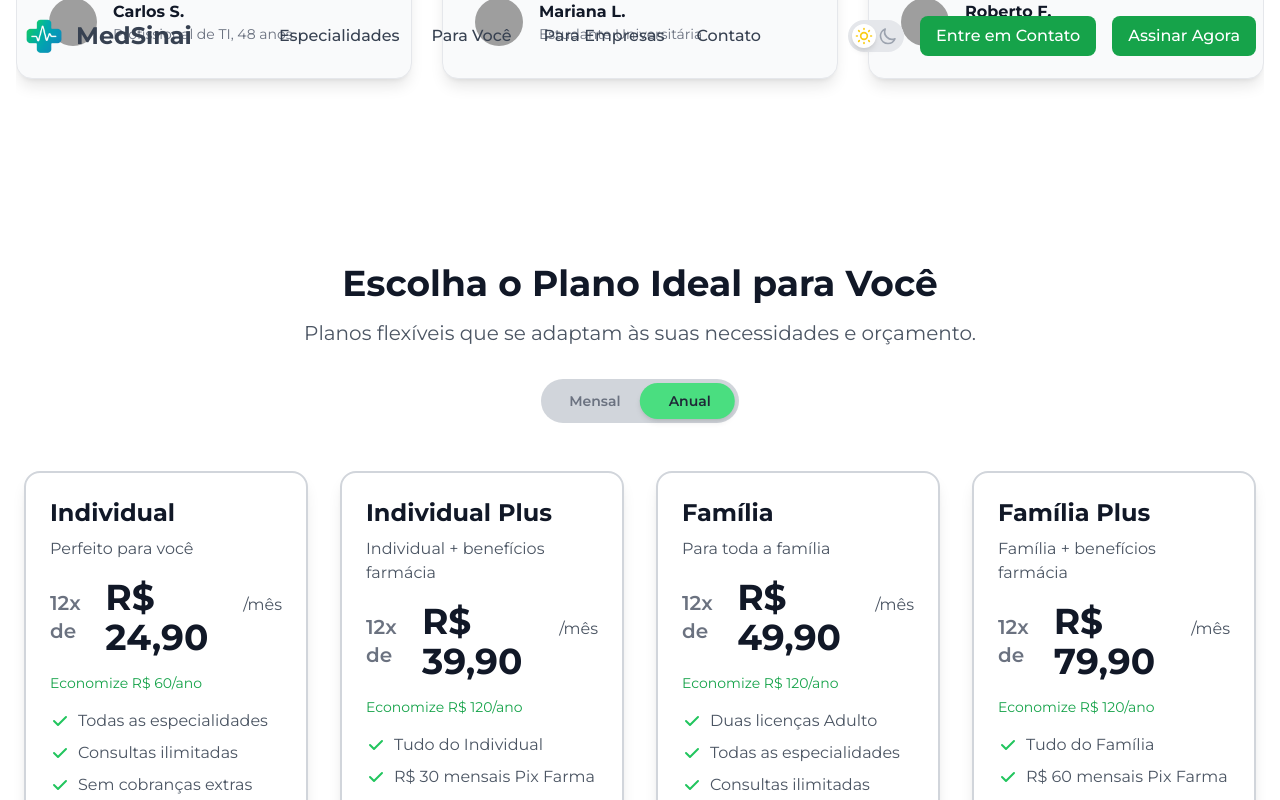
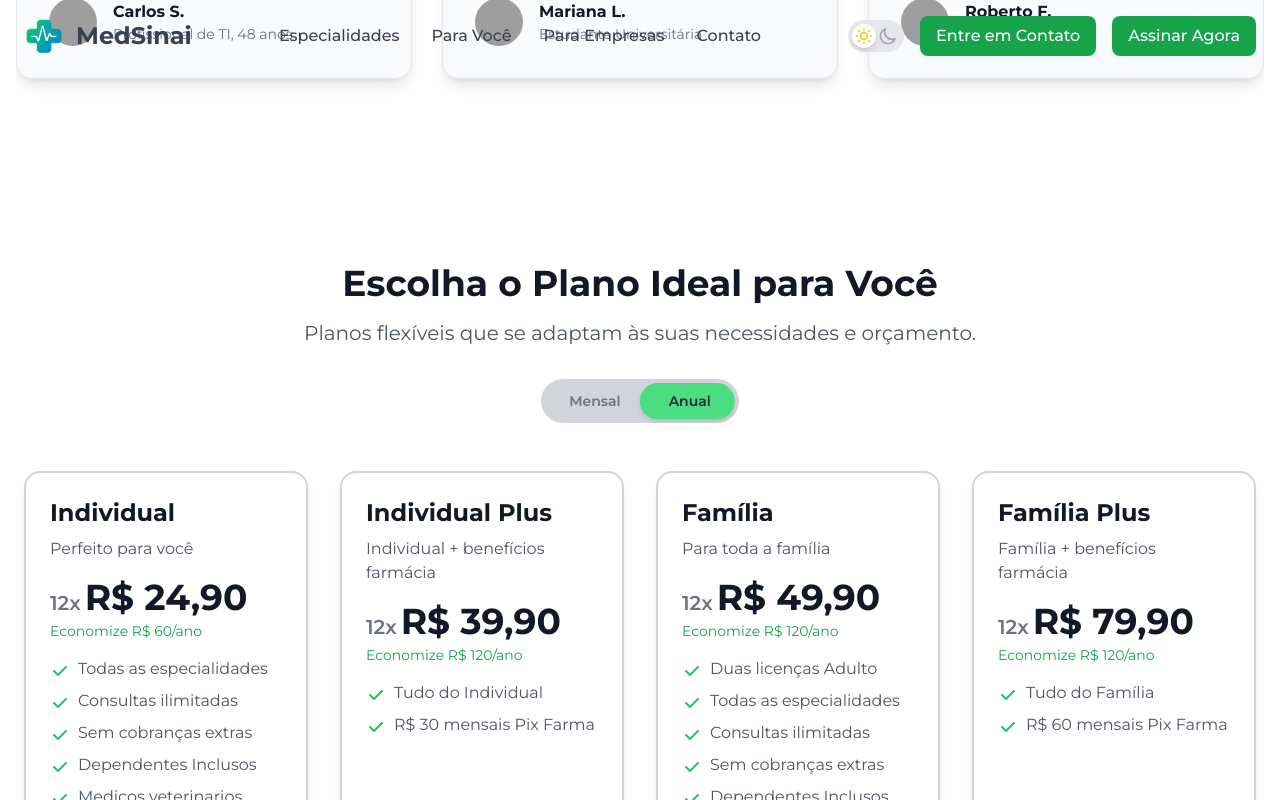
Before and after one commit to Bruunohfs/Site-institucional-e-checkout-MedSinai, a React (Vite) app: page / in a window 1280 px wide. Both pictures are taken after a click on the button "Anual". Shown: the part 4200-5000 px from the top of the page. Built offline with nearby package versions, Linux system fonts and the light colour scheme; grey boxes are pictures that could not be loaded.

Commit message:
melhorias visuais

```diff
--- a/src/App.css
+++ b/src/App.css
@@ -39,3 +39,7 @@
 .read-the-docs {
   color: #888;
 }
+
+.shadow-text {
+  text-shadow: 0px 2px 4px rgba(0, 0, 0, 0.5);
+}
--- a/src/App.jsx
+++ b/src/App.jsx
@@ -555,28 +555,43 @@ const comoFuncionaSteps = [
     <div className="grid grid-cols-1 md:grid-cols-2 lg:grid-cols-4 gap-8">
       {planosAtivos.map((plano) => (
         <div key={plano.id} className="border-2 border-gray-300 dark:border-gray-700 rounded-2xl p-6 flex flex-col shadow-lg hover:shadow-xl hover:-translate-y-1 transition-all duration-300">
+          <div> {/* Envolvemos em uma div para controle */}
             <h3 className="text-2xl font-bold text-gray-900 dark:text-white mb-2">{plano.nome}</h3>
-          <p className="text-gray-600 dark:text-gray-400 mb-4">{plano.descricao}</p>
-          <div className="mb-4 flex items-baseline">
+            {/* MUDANÇA 1: Adicionamos altura mínima à descrição */}
+            <p className="text-gray-600 dark:text-gray-400 mb-4 min-h-[20px]">{plano.descricao}</p>
+          </div>
+          <div className="mb-4 min-h-[50px]">
+            <div className="flex items-baseline whitespace-nowrap">
               {plano.parcelamento && (
                 <span className="text-xl font-semibold text-gray-500 dark:text-gray-400 mr-1">
                   {plano.parcelamento}
                 </span>
               )}
-              <span className="text-4xl font-bold text-gray-900 dark:text-white">R$ {plano.preco}</span>
+              <span className="text-3xl md:text-4xl font-bold text-gray-900 dark:text-white">R$ {plano.preco}</span>
+
+              {/* Sua lógica para não mostrar "/mês" no anual já está aqui e funcionando */}
+              {!isAnual && (
                 <span className="text-gray-600 dark:text-gray-400 ml-1">/mês</span>
+              )}
             </div>
-          {plano.economia && <p className="text-sm text-green-600 dark:text-green-400 mb-4">{plano.economia}</p>}
+
+            {/* MUDANÇA 3: A frase de economia agora está dentro do grupo */}
+            {plano.economia && <p className="text-sm text-green-600 dark:text-green-400 mt-1">{plano.economia}</p>}
+          </div>
+
+          {/* LISTA DE BENEFÍCIOS */}
           <ul className="space-y-2 mb-6 text-gray-600 dark:text-gray-300 flex-grow">
             {plano.beneficios.map((beneficio, index) => (
-              <li key={index} className="flex items-center">
-                <svg className="w-5 h-5 text-green-500 mr-2" fill="currentColor" viewBox="0 0 20 20">
+              <li key={index} className="flex items-start"> {/* Usar items-start para alinhar melhor com textos de múltiplas linhas */}
+                <svg className="w-5 h-5 text-green-500 mr-2 flex-shrink-0 mt-1" fill="currentColor" viewBox="0 0 20 20">
                   <path fillRule="evenodd" d="M16.707 5.293a1 1 0 010 1.414l-8 8a1 1 0 01-1.414 0l-4-4a1 1 0 011.414-1.414L8 12.586l7.293-7.293a1 1 0 011.414 0z" clipRule="evenodd"></path>
                 </svg>
-                {beneficio}
+                <span>{beneficio}</span> {/* Envolver o texto em um span para melhor controle */}
               </li>
             ))}
           </ul>
+
+          {/* BOTÃO DE ASSINAR */}
           <button
             onClick={() => handleAssinarAgora(plano)}
             className="w-full mt-auto px-6 py-3 bg-green-600 text-white rounded-lg font-medium hover:bg-green-700 transition-colors"
--- /dev/null
+++ b/src/app imagem wide.jsx
@@ -0,0 +1,90 @@
+ <section className="relative w-full h-[30vh] md:h-[40vh] lg:h-[50vh] bg-gray-900 mt-20"> {/* <-- MUDANÇA 1: Adicionada margem no topo */}
+        {/* Container do Swiper (fundo) */}
+        <Swiper
+          ref={swiperRef}
+          modules={[Navigation, Autoplay]}
+          spaceBetween={0}
+          slidesPerView={1}
+          navigation={false}
+          loop={true}
+          autoplay={{
+            delay: 5000,
+            disableOnInteraction: false
+          }}
+          className="absolute inset-0 w-full h-full"
+        >
+          <SwiperSlide>
+            <img
+              src={bannerImage}
+              alt="MedSinai - Cuidado completo"
+              className="w-full h-full object-cover object-top" // <-- MUDANÇA 2: Adicionado object-top
+            />
+          </SwiperSlide>
+          <SwiperSlide>
+            <img
+              src={carrosselImg2}
+              alt="Clube de Vantagens"
+              className="w-full h-full object-cover object-center" // <-- MUDANÇA 2: Mantido como center (ou ajuste se necessário)
+            />
+          </SwiperSlide>
+          <SwiperSlide>
+            <img
+              src={carrosselImg3}
+              alt="Atendimento 24hrs"
+              className="w-full h-full object-cover object-center" // <-- MUDANÇA 2: Mantido como center (ou ajuste se necessário)
+            />
+          </SwiperSlide>
+        </Swiper>
+
+        {/* Botões de Navegação Customizados */}
+        <button
+          onClick={() => swiperRef.current?.swiper.slidePrev()}
+          className="absolute top-1/2 -translate-y-1/2 left-4 z-10 p-2 rounded-full bg-white/50 hover:bg-white/80 transition"
+        >
+          <svg xmlns="http://www.w3.org/2000/svg" className="h-6 w-6 text-gray-800" fill="none" viewBox="0 0 24 24" stroke="currentColor">
+            <path strokeLinecap="round" strokeLinejoin="round" strokeWidth={2} d="M15 19l-7-7 7-7" />
+          </svg>
+        </button>
+        <button
+          onClick={( ) => swiperRef.current?.swiper.slideNext()}
+          className="absolute top-1/2 -translate-y-1/2 right-4 z-10 p-2 rounded-full bg-white/50 hover:bg-white/80 transition"
+        >
+          <svg xmlns="http://www.w3.org/2000/svg" className="h-6 w-6 text-gray-800" fill="none" viewBox="0 0 24 24" stroke="currentColor">
+            <path strokeLinecap="round" strokeLinejoin="round" strokeWidth={2} d="M9 5l7 7-7 7" />
+          </svg>
+        </button>
+      </section>
+               {/* =================================================================== */}
+               {/* ============ NOVA SEÇÃO DE ESTATÍSTICAS (PROVA SOCIAL) ============ */}
+               {/* =================================================================== */}
+ <section className="py-12 bg-gray-50 dark:bg-gray-900">
+        <div className="container mx-auto">
+          <div className="bg-white dark:bg-gray-800 rounded-2xl shadow-2xl p-6 border border-gray-300 dark:border-gray-600">
+            <div className="grid grid-cols-1 md:grid-cols-3 gap-6 text-center">
+              {/* Estatística 1: Usuários */}
+              <div className="flex flex-col items-center">
+                <div className="flex items-center text-4xl font-bold bg-gradient-to-r from-green-400 to-blue-400 bg-clip-text text-transparent">
+                  <span className="mr-1">+</span>
+                  <CountUp end={1000000} duration={3} />
+                </div>
+                <p className="text-gray-600 dark:text-gray-400 mt-1">De usuários no Brasil</p>
+              </div>
+              {/* Estatística 2: Atendimento */}
+              <div className="flex flex-col items-center border-t-2 md:border-t-0 md:border-l-2 md:border-r-2 border-gray-200 dark:border-gray-700 py-4 md:py-0">
+                <div className="flex items-center text-4xl font-bold bg-gradient-to-r from-green-400 to-blue-400 bg-clip-text text-transparent">
+                  <CountUp end={24} duration={3} suffix="hrs" />
+                </div>
+                <p className="text-gray-600 dark:text-gray-400 mt-1">Atendimento</p>
+              </div>
+              {/* Estatística 3: Avaliação */}
+              <div className="flex flex-col items-center">
+                <div className="flex items-center text-4xl font-bold bg-gradient-to-r from-green-400 to-blue-400 bg-clip-text text-transparent">
+                  <CountUp end={4.9} duration={3} decimals={1} separator="." />
+                  <span className="text-yellow-400 ml-2">★★★</span>
+                </div>
+                <p className="text-gray-600 dark:text-gray-400 mt-1">Satisfação dos Usuarios</p>
+              </div>
+            </div>
+          </div>
+        </div>
+      </section>
--- a/src/data/planos.jsx
+++ b/src/data/planos.jsx
@@ -68,7 +68,7 @@ export const planosAnuais = [
       nome: "Individual",
       descricao: "Perfeito para você",
       preco: "24,90",
-      parcelamento: "12x de",
+      parcelamento: "12x",
       economia: "Economize R$ 60/ano",
       beneficios: [
         "Todas as especialidades",
@@ -86,7 +86,7 @@ export const planosAnuais = [
       descricao: "Individual + benefícios farmácia",
       preco: "39,90",
       valorPixFarma:"30,00",
-      parcelamento: "12x de",
+      parcelamento: "12x",
       economia: "Economize R$ 120/ano",
       beneficios: [
         "Tudo do Individual",
@@ -100,7 +100,7 @@ export const planosAnuais = [
       nome: "Família",
       descricao: "Para toda a família",
       preco: "49,90",
-      parcelamento: "12x de",
+      parcelamento: "12x",
       economia: "Economize R$ 120/ano",
       beneficios: [
         "Duas licenças Adulto",
@@ -119,7 +119,7 @@ export const planosAnuais = [
       descricao: "Família + benefícios farmácia",
       preco: "79,90",
       valorPixFarma:"60,00",
-      parcelamento: "12x de",
+      parcelamento: "12x",
       economia: "Economize R$ 120/ano",
       beneficios: [
         "Tudo do Família",
```
Lines whose indentation alone changed are shown as unchanged.
